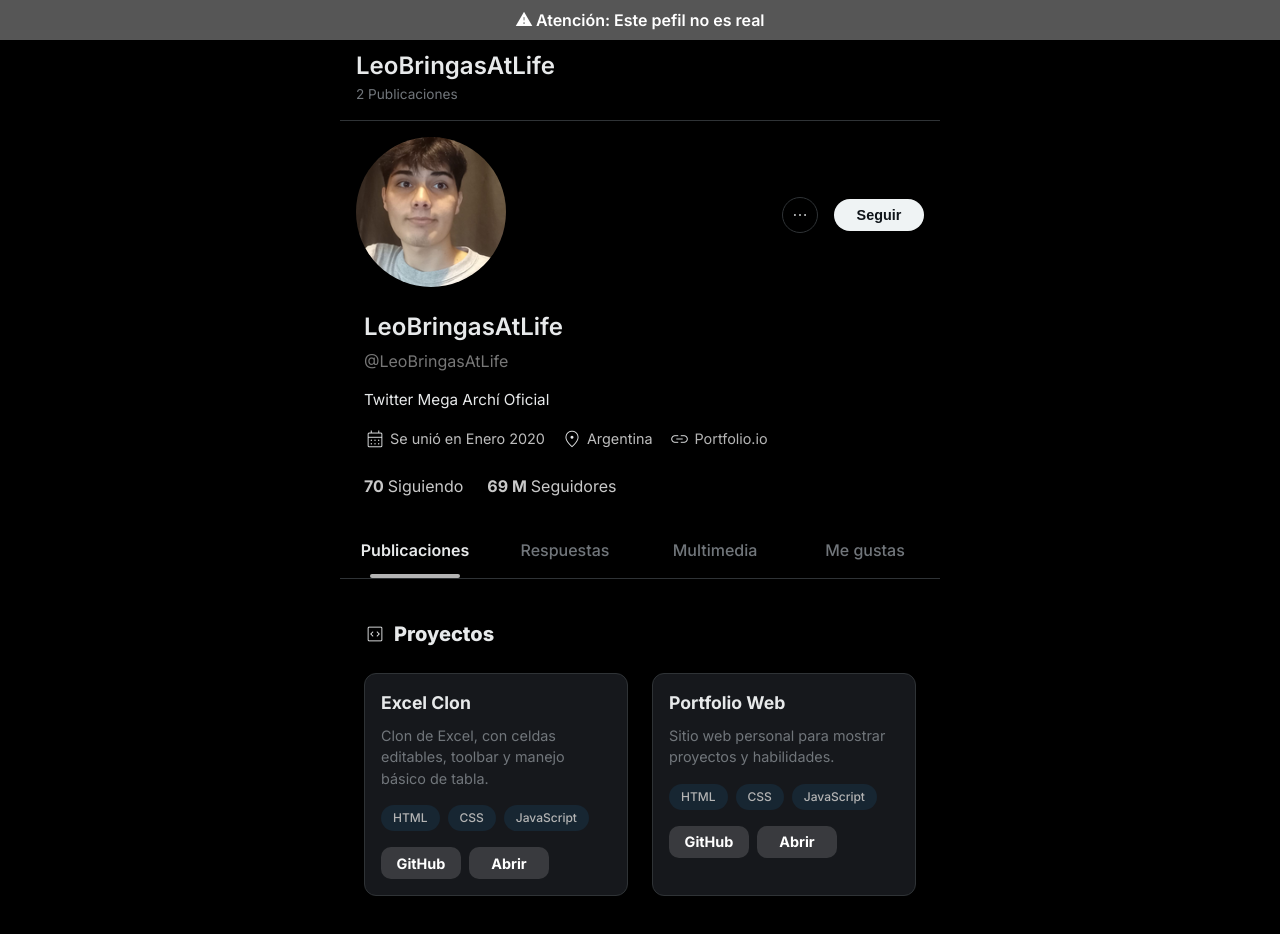
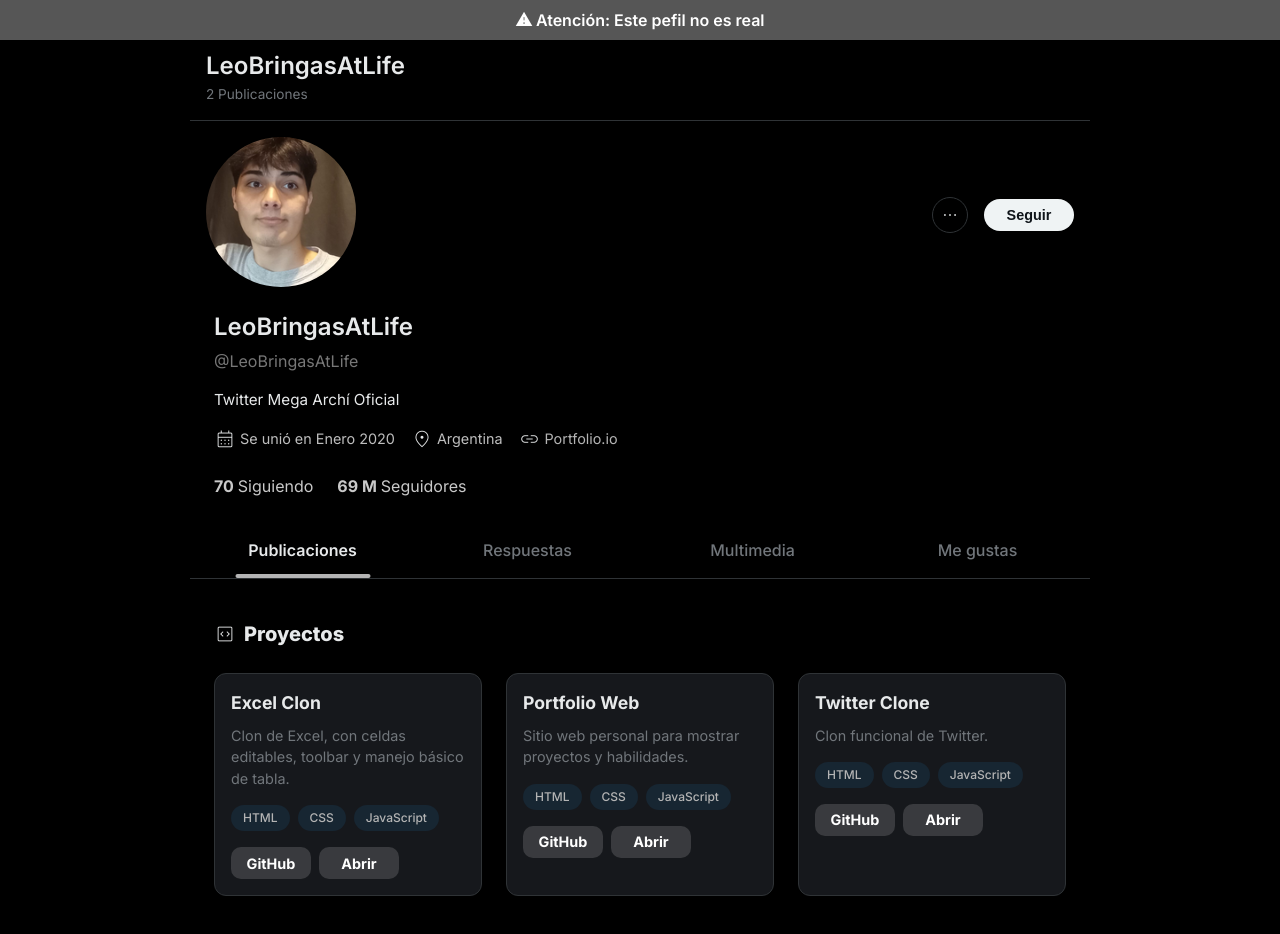
Before and after one commit to LeoBringasAtLife/clone-twitter, a plain HTML site: page index.html in a window 1280 px wide. Drawn offline with nearby package versions, Linux system fonts and the light colour scheme.

Commit message:
Añade el proyecto "Clon de Twitter" al portafolio.
Añade un nuevo proyecto "Clon de Twitter" a la sección del portafolio, incluyendo su descripción, etiquetas (HTML, CSS, JavaScript) y enlaces al repositorio de GitHub.

Además, aumenta el ancho máximo del contenedor del perfil y ajusta la alineación del botón del proyecto.

```diff
--- a/index.html
+++ b/index.html
@@ -28,7 +28,7 @@
         }
 
         .profile-container {
-            max-width: 600px;
+            max-width: 900px;
             margin: 0 auto;
             padding-bottom: 2rem;
         }
@@ -345,8 +345,7 @@
             margin-top: 1rem;
             display: flex;
             gap: 0.5rem;
-            align-items: center;
-            justify-content: left;
+            justify-content: flex-start;
         }
 
         .btn-project {
@@ -589,6 +588,7 @@
             </h2>
 
             <div class="projects-grid">
+                <!-- Excel Clon -->
                 <div class="project-card">
                     <div class="project-info">
                         <h3>Excel Clon</h3>
@@ -630,7 +630,7 @@
                         </div>
                     </div>
                 </div>
-
+                <!-- Portfolio Web -->
                 <div class="project-card">
                     <div class="project-info">
                         <h3>Portfolio Web</h3>
@@ -672,9 +672,52 @@
                         </div>
                     </div>
                 </div>
+                <!-- Twitter Clone -->
+                <div class="project-card">
+                    <div class="project-info">
+                        <h3>Twitter Clone</h3>
+                        <p>
+                            Clon funcional de Twitter.
+                        </p>
+                        <div class="project-tags">
+                            <span>HTML</span>
+                            <span>CSS</span>
+                            <span>JavaScript</span>
+                        </div>
+                        <div class="project-links">
+                            <a href="https://github.com/LeoBringasAtLife/clone-twitter" target="_blank"
+                                class="btn-project">
+                                <span class="btn-text">GitHub</span>
+                                <span class="btn-icon">
+                                    <!-- SVG de GitHub -->
+                                    <svg data-testid="geist-icon" height="16" stroke-linejoin="round"
+                                        viewBox="0 0 16 16" width="16" style="color: currentcolor;">
+                                        <g clip-path="url(#clip0_872_3147)">
+                                            <path fill-rule="evenodd" clip-rule="evenodd"
+                                                d="M8 0C3.58 0 0 3.57879 0 7.99729C0 11.5361 2.29 14.5251 5.47 15.5847C5.87 15.6547 6.02 15.4148 6.02 15.2049C6.02 15.0149 6.01 14.3851 6.01 13.7154C4 14.0852 3.48 13.2255 3.32 12.7757C3.23 12.5458 2.84 11.836 2.5 11.6461C2.22 11.4961 1.82 11.1262 2.49 11.1162C3.12 11.1062 3.57 11.696 3.72 11.936C4.44 13.1455 5.59 12.8057 6.05 12.5957C6.12 12.0759 6.33 11.726 6.56 11.5261C4.78 11.3262 2.92 10.6364 2.92 7.57743C2.92 6.70773 3.23 5.98797 3.74 5.42816C3.66 5.22823 3.38 4.40851 3.82 3.30888C3.82 3.30888 4.49 3.09895 6.02 4.1286C6.66 3.94866 7.34 3.85869 8.02 3.85869C8.7 3.85869 9.38 3.94866 10.02 4.1286C11.55 3.08895 12.22 3.30888 12.22 3.30888C12.66 4.40851 12.38 5.22823 12.3 5.42816C12.81 5.98797 13.12 6.69773 13.12 7.57743C13.12 10.6464 11.25 11.3262 9.47 11.5261C9.76 11.776 10.01 12.2558 10.01 13.0056C10.01 14.0752 10 14.9349 10 15.2049C10 15.4148 10.15 15.6647 10.55 15.5847C12.1381 15.0488 13.5182 14.0284 14.4958 12.6673C15.4735 11.3062 15.9996 9.67293 16 7.99729C16 3.57879 12.42 0 8 0Z"
+                                                fill="currentColor"></path>
+                                        </g>
+                                        <defs>
+                                            <clipPath id="clip0_872_3147">
+                                                <rect width="16" height="16" fill="white"></rect>
+                                            </clipPath>
+                                        </defs>
+                                    </svg>
+                                </span>
+                            </a>
+                            <a href="https://github.com/LeoBringasAtLife/clone-twitter" target="_blank"
+                                class="btn-project">
+                                <span class="btn-text">Abrir</span>
+                                <span class="btn-icon">Abrir</span>
+                            </a>
+                        </div>
+                    </div>
+                </div>
 
             </div>
         </section>
+
+        <!-- https://github.com/LeoBringasAtLife/clone-twitter -->
 
     </div>
 
```
